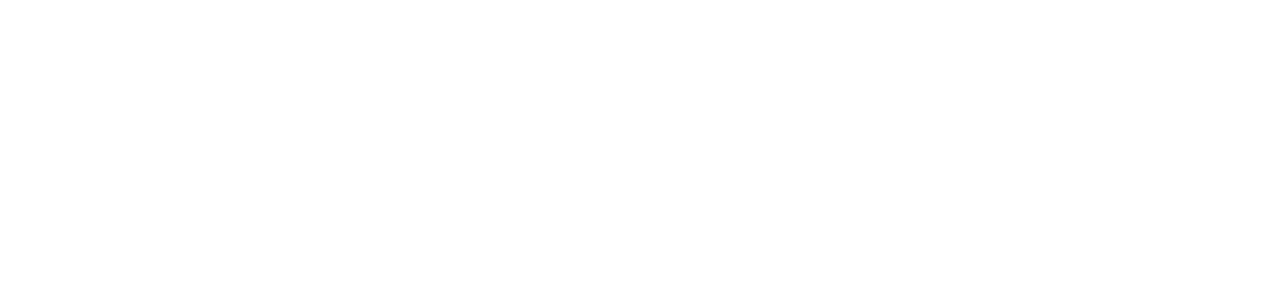
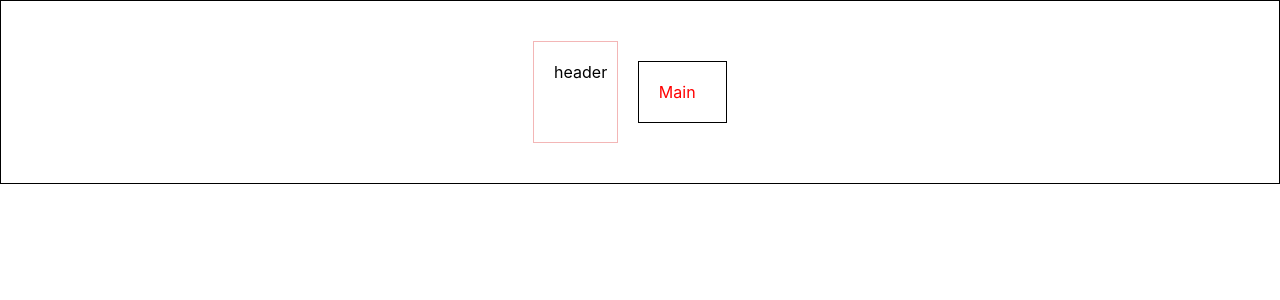
Before and after one commit to barbaroreyes/transapp, a React (Create React App) app: page / in a window 1280 px wide. Shown: the top 300 px of the page. Built offline with nearby package versions, Linux system fonts and the light colour scheme.

Commit message:
update-home

```diff
--- a/src/App.css
+++ b/src/App.css
@@ -1,8 +1,32 @@
 .App {
-  text-align: center;
+  display: flex;
+  justify-content: center;
+  flex-direction: column;
+  align-items: center;
+  border: 1px solid black;
+  /* text-align: center; */
+}
+.home{
+  display: flex;
+  padding: 20px;
+  margin: 20px;
+
+}
+.main{
+  width: 70%;
+  color:red;
+  margin: 20px;
+  border:1px solid black;
+  padding: 20px;
+}
+.header-home{
+  border: 1px solid  rgb(243, 182, 182);
+ width: 20%;
+ display: flex;
+ padding: 20px;
 }
 
-.App-logo {
+/* .App-logo {
   height: 40vmin;
   pointer-events: none;
 }
@@ -35,4 +59,4 @@
   to {
     transform: rotate(360deg);
   }
-}
+} */
--- a/src/App.js
+++ b/src/App.js
@@ -1,9 +1,15 @@
-
+import {Switch,Route} from 'react-router-dom'
+import Home from './pages/Home'
 import './App.css';
 
 function App() {
   return (
     <div className="App">
+      <Switch>
+        <Route exact path="/">
+         <Home/>
+        </Route>
+      </Switch>
 
     </div>
   );
--- a/src/index.js
+++ b/src/index.js
@@ -2,11 +2,15 @@
 import ReactDOM from 'react-dom';
 import './index.css';
 import App from './App';
+import {BrowserRouter as Router} from 'react-router-dom'
 import reportWebVitals from './reportWebVitals';
 
 ReactDOM.render(
   <React.StrictMode>
+    <Router>
     <App />
+    </Router>
+
   </React.StrictMode>,
   document.getElementById('root')
 );
--- /dev/null
+++ b/src/pages/Home.js
@@ -0,0 +1,14 @@
+import React from 'react';
+
+const Home = () => {
+  return (
+    <div className="home">
+       <div className='header-home'>header</div>
+       <div  className='main'>Main</div>
+      {/*
+       <div>footer</div>  */}
+    </div>
+  );
+}
+
+export default Home;
```
